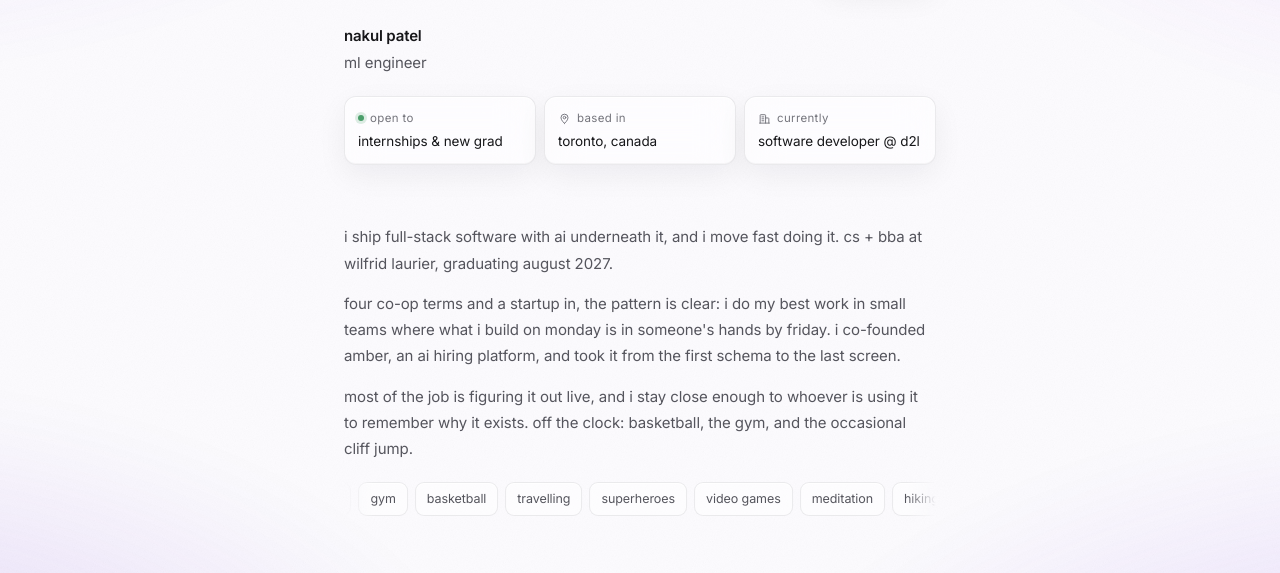
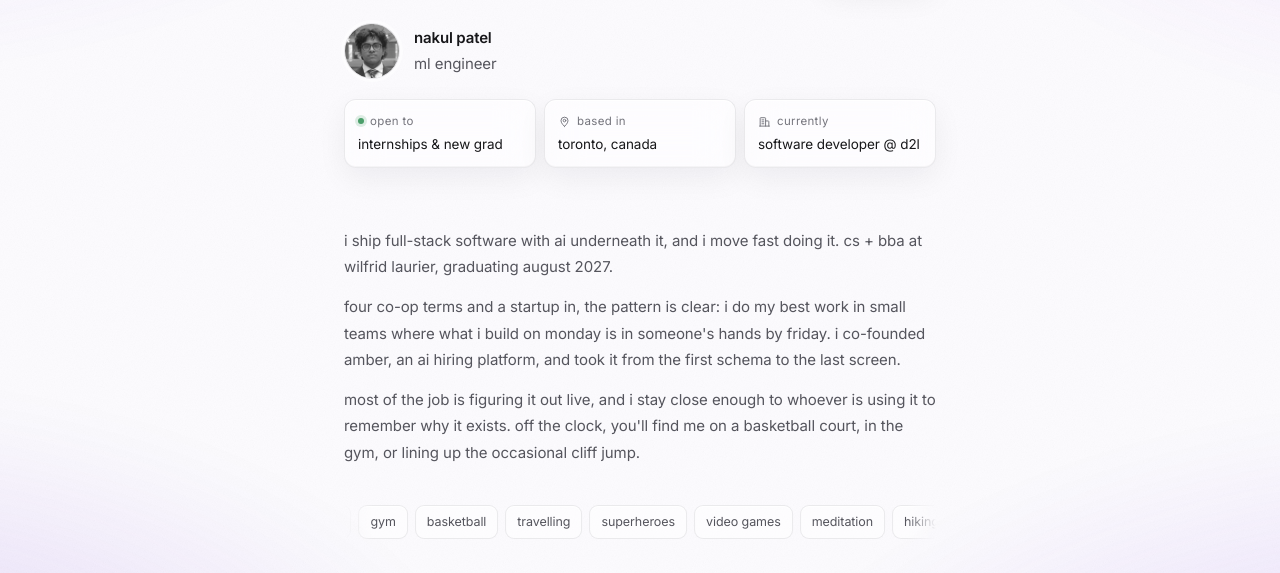
Before and after one commit to nakulpatel0306/my-portfolio-website, a website: page index.html in a window 1280 px wide. Shown: the part 166-739 px from the top of the page. Drawn offline with Linux system fonts and the light colour scheme.

Commit message:
Add a headshot to the intro and tidy the copy
Put a small greyscale photo beside the name, drop the colons from the
halo and audible blurbs, rebalance the bio's last line and centre the
interests strip between the bio and the work heading.

```diff
--- a/index.html
+++ b/index.html
@@ -72,8 +72,13 @@
 
     <!-- ===================== intro ===================== -->
     <header class="intro rise">
-      <h1 data-scramble>nakul patel</h1>
-      <p class="role"><span id="type" aria-hidden="true">software developer</span><span class="caret" aria-hidden="true"></span><span class="sr-only">software developer and machine learning engineer</span></p>
+      <div class="who">
+        <img class="avatar" src="assets/headshot.jpg" width="56" height="56" alt="" />
+        <div>
+          <h1 data-scramble>nakul patel</h1>
+          <p class="role"><span id="type" aria-hidden="true">software developer</span><span class="caret" aria-hidden="true"></span><span class="sr-only">software developer and machine learning engineer</span></p>
+        </div>
+      </div>
       <div class="widgets">
         <div class="widget">
           <span class="w-head"><span class="dot" aria-hidden="true"></span>open to</span>
@@ -99,8 +104,8 @@
          co-founded amber, an ai hiring platform, and took it from the first schema to
          the last screen.</p>
       <p>most of the job is figuring it out live, and i stay close enough to whoever is
-         using it to remember why it exists. off the clock: basketball, the gym, and the
-         occasional cliff jump.</p>
+         using it to remember why it exists. off the clock, you'll find me on a basketball
+         court, in the gym, or lining up the occasional cliff jump.</p>
 
       <div class="marquee">
         <ul class="interests" aria-label="interests">
@@ -210,14 +215,14 @@
         <li>
           <a href="https://github.com/nakulpatel0306/halo" target="_blank" rel="noopener">
             <span class="p-name"><span class="p-title">halo</span><span class="arrow" aria-hidden="true">↗</span></span>
-            <span class="p-desc">a radial action ring for your mac: claude rewrites, conversions, shortcuts</span>
+            <span class="p-desc">a radial action ring for your mac, with claude rewrites and file conversions</span>
             <span class="p-tags">swift · swiftui · appkit · claude</span>
           </a>
         </li>
         <li>
           <a href="https://github.com/nakulpatel0306/audible" target="_blank" rel="noopener">
             <span class="p-name"><span class="p-title">audible</span><span class="arrow" aria-hidden="true">↗</span></span>
-            <span class="p-desc">calls the play on your sleeper league: lineups, pickups, trades and odds</span>
+            <span class="p-desc">reads your sleeper fantasy league and calls the lineups, pickups and trades</span>
             <span class="p-tags">typescript · react · vite · bun</span>
           </a>
         </li>
--- a/style.css
+++ b/style.css
@@ -269,6 +269,25 @@ h2 {
 }
 
 .role { color: var(--muted); }
+
+.who {
+  display: flex;
+  align-items: center;
+  gap: 14px;
+}
+/* greyscale so the photo's warm background doesn't fight the monochrome
+   page; colour comes back on hover */
+.avatar {
+  width: 56px;
+  height: 56px;
+  flex-shrink: 0;
+  border-radius: 50%;
+  border: 1px solid var(--glass-line);
+  box-shadow: 0 0 0 3px var(--glass);
+  filter: grayscale(1) contrast(1.05);
+  transition: filter 0.4s ease;
+}
+.avatar:hover { filter: none; }
 
 /* ------------------------------------------------------------
    widgets
@@ -1010,8 +1029,10 @@ body::after {
 /* ============================================================
    interests
    ============================================================ */
+/* the strip closes out the about section, so it sits midway between the bio
+   and the next heading rather than hugging the text above it */
 .marquee {
-  margin-top: 20px;
+  margin-top: calc(var(--gap) * 0.65);
   overflow: hidden;
   /* soften both ends so chips arrive and leave rather than popping */
   -webkit-mask-image: linear-gradient(90deg, transparent, #000 5%, #000 95%, transparent);
@@ -1028,6 +1049,8 @@ body::after {
 /* the spacing sits on the item, not as a flex gap: with a gap the duplicated
    half is half a gap wider than the original and the loop visibly jumps */
 .interests li { margin-right: 7px; }
+
+#about + .block { margin-top: calc(var(--gap) * 0.65); }
 
 .marquee:hover .interests,
 .marquee:focus-within .interests { animation-play-state: paused; }
```
Also changed, not shown: assets/headshot.jpg (added).
